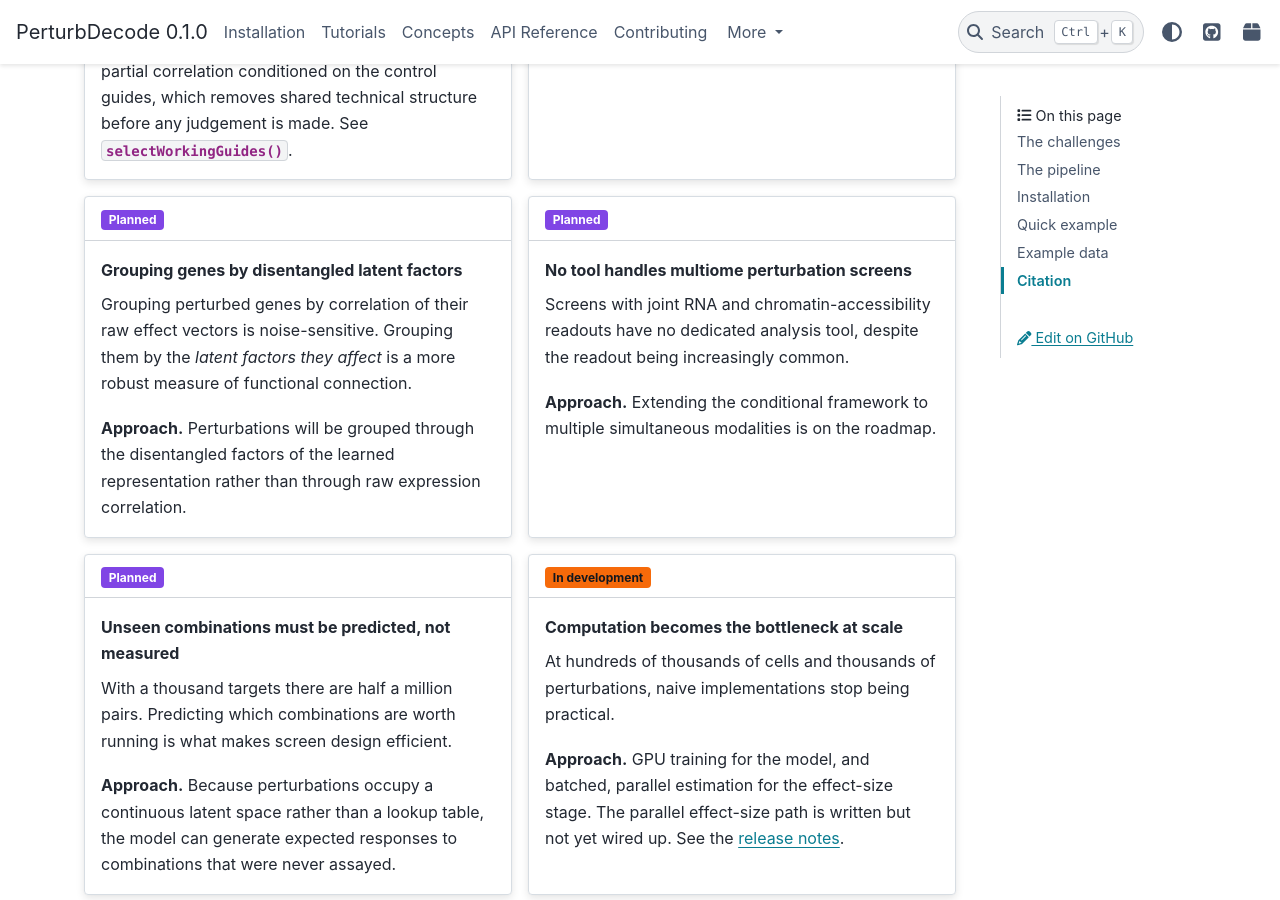
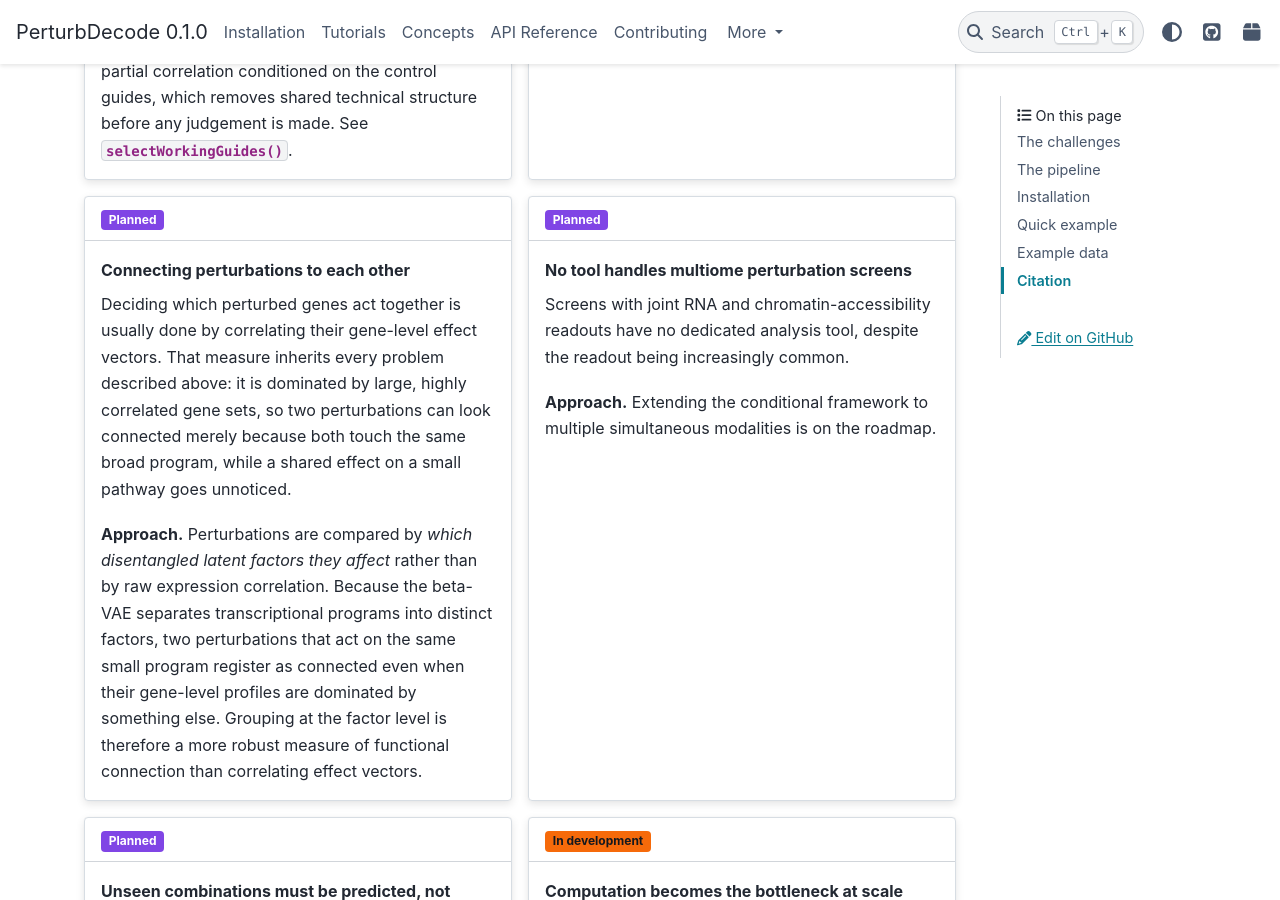
Before and after one commit to EraslanBas/PerturbDecode, a Sphinx documentation site: the page built from docs/source/index.md, in a window 1280 px wide and 900 px high, scrolled down 1697 px. Built offline with Sphinx 7.4.7 and the PyData theme 0.15.4, drawn with Linux system fonts in a browser that asks for light colours.

Commit message:
Tighten the perturbation-connection challenge to build on the beta-VAE argument
The card restated "grouping by latent factors is more robust" without saying
why. It now names the failure mode it fixes, which is the same confounding
described in the sparse-effects card: correlating gene-level effect vectors is
dominated by large correlated gene sets, so perturbations can appear connected
through a broad shared program while a shared effect on a small pathway is
missed. Comparing perturbations by which disentangled factors they affect
avoids that.

Retitled from "Grouping genes by disentangled latent factors" to "Connecting
perturbations to each other", which is what the stage is for.

Co-Authored-By: Claude Opus 5 (1M context) <noreply@anthropic.com>

```diff
--- a/docs/source/index.md
+++ b/docs/source/index.md
@@ -100,15 +100,22 @@ perturbation effects are modelled as non-linear functions of latent state rather
 than as additive shifts.
 ::::
 
-::::{grid-item-card} Grouping genes by disentangled latent factors
+::::{grid-item-card} Connecting perturbations to each other
 {bdg-secondary}`Planned`
 ^^^
-Grouping perturbed genes by correlation of their raw effect vectors is
-noise-sensitive. Grouping them by the *latent factors they affect* is a more
-robust measure of functional connection.
+Deciding which perturbed genes act together is usually done by correlating
+their gene-level effect vectors. That measure inherits every problem described
+above: it is dominated by large, highly correlated gene sets, so two
+perturbations can look connected merely because both touch the same broad
+program, while a shared effect on a small pathway goes unnoticed.
 
-**Approach.** Perturbations will be grouped through the disentangled factors of
-the learned representation rather than through raw expression correlation.
+**Approach.** Perturbations are compared by *which disentangled latent factors
+they affect* rather than by raw expression correlation. Because the beta-VAE
+separates transcriptional programs into distinct factors, two perturbations
+that act on the same small program register as connected even when their
+gene-level profiles are dominated by something else. Grouping at the factor
+level is therefore a more robust measure of functional connection than
+correlating effect vectors.
 ::::
 
 ::::{grid-item-card} No tool handles multiome perturbation screens
```
